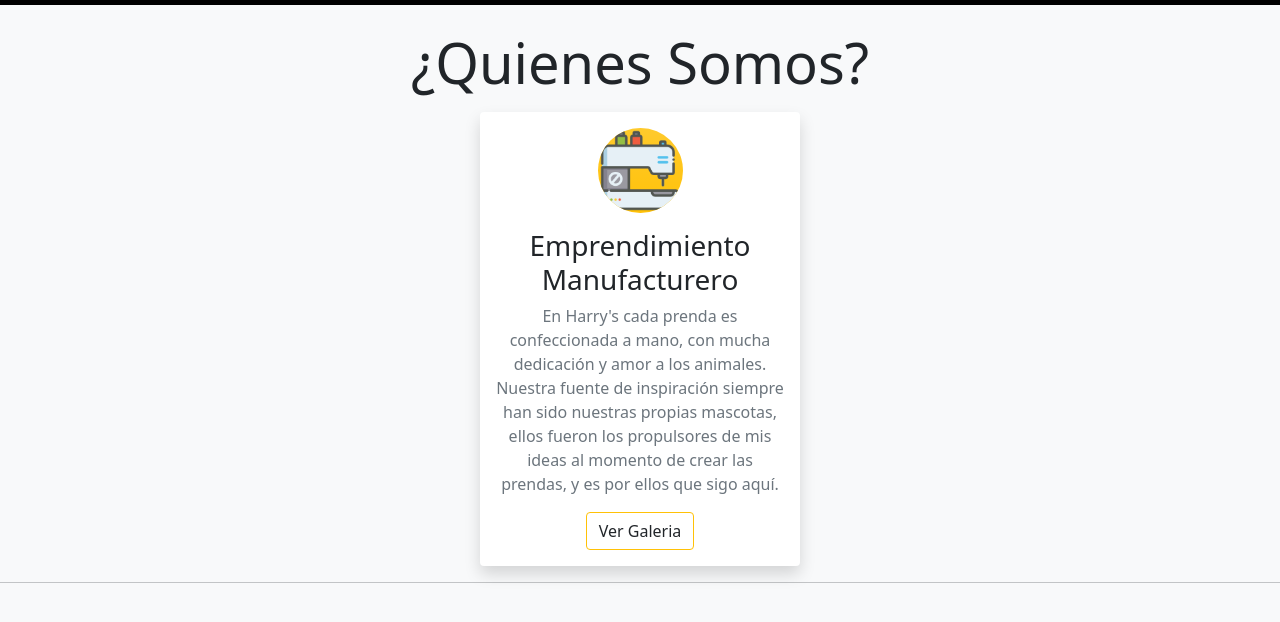
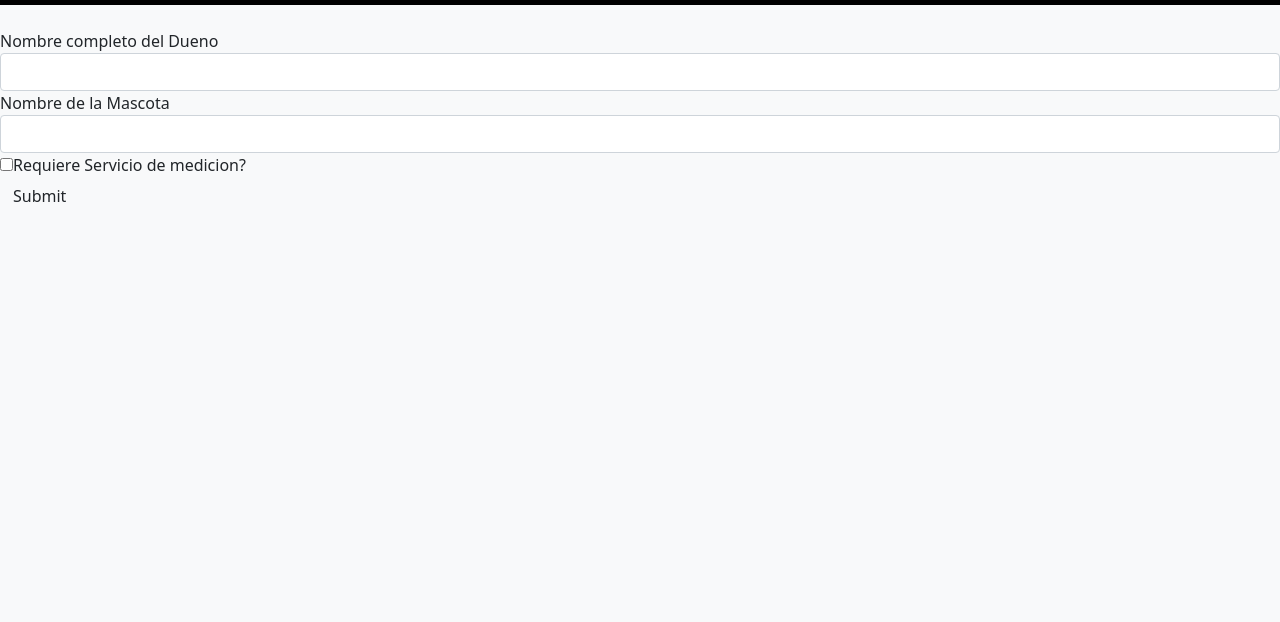
Before and after one commit to basoalto/GrupoCero, a plain HTML site: page quienessomos.html in a window 1280 px wide. Shown: the part 96-718 px from the top of the page. Drawn offline with nearby package versions, Linux system fonts and the light colour scheme.

Commit message:
update quienes somos

```diff
--- a/quienessomos.html
+++ b/quienessomos.html
@@ -45,39 +45,19 @@
     </nav>
     <!-- Información de nosotros-->
     <br>
-    <section class="row jusitify-content-around text-center">
-      <!--Titulo-->
-      <h2 class="col-12 display-4 text-capitalize mb-3">
-        ¿Quienes Somos?
-      </h2>
-      <!--Tarjetas-->
-      <!--tarjeta 1-->
-      <center>
-      <article class="col-10 col-md-10 col-lg-3 bg-white rounded shadow p-3 fw-light">
-        <!--Icono-->
-        <img src="IMAGENES/Icons/maquina-de-coser.png" alt="" class="bg-warning bg-gradient d-inline-bloc rounded-circle mb-3 icon-service">
-        <!--Titulo-->
-        <h3 class="text-capitalize">
-          Emprendimiento Manufacturero
-        </h3>
-        <!--Descripción-->
-        <p class="text-muted">
-          En Harry's cada prenda es confeccionada a mano, con mucha dedicación y amor a los animales.
-          Nuestra fuente de inspiración siempre han sido nuestras propias mascotas, ellos fueron los
-          propulsores de mis ideas al momento de crear las prendas, y es por ellos que sigo aquí.
-        </p>
-        <!--Btn-->
-        <a href="galeria.html" class="btn btn-outline-warning">Ver Galeria</a>
-      </article>
-      </center>
-    </section>
-    <hr>
-
-
-    <!-- Optional JavaScript; choose one of the two! -->
-
-    <!-- Option 1: Bootstrap Bundle with Popper -->
-    <script src="https://cdn.jsdelivr.net/npm/bootstrap@5.1.3/dist/js/bootstrap.bundle.min.js" integrity="sha384-ka7Sk0Gln4gmtz2MlQnikT1wXgYsOg+OMhuP+IlRH9sENBO0LRn5q+8nbTov4+1p" crossorigin="anonymous"></script>
-    <script src="JS/javamain.js"></script>
+    <form action="/action_page.php">
+      <div class="form-group">
+        <label for="email">Nombre completo del Dueno</label>
+        <input type="email" class="form-control" id="email">
+      </div>
+      <div class="form-group">
+        <label for="pwd">Nombre de la Mascota</label>
+        <input type="password" class="form-control" id="pwd">
+      </div>
+      <div class="checkbox">
+        <label><input type="checkbox">Requiere Servicio de medicion?</label>
+      </div>
+      <button type="submit" class="btn btn-default">Submit</button>
+    </form>
 </body>
 </html>
```
Also changed, not shown: index.html (+1 -1 lines).
